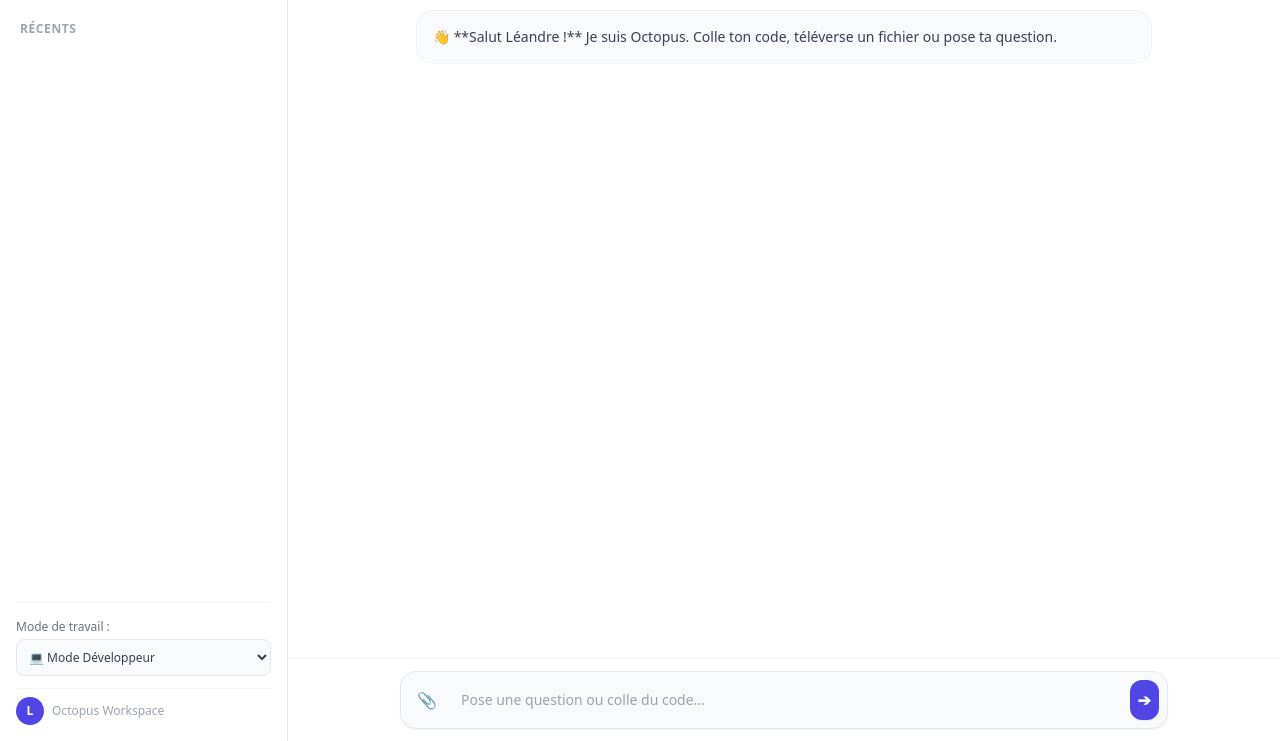
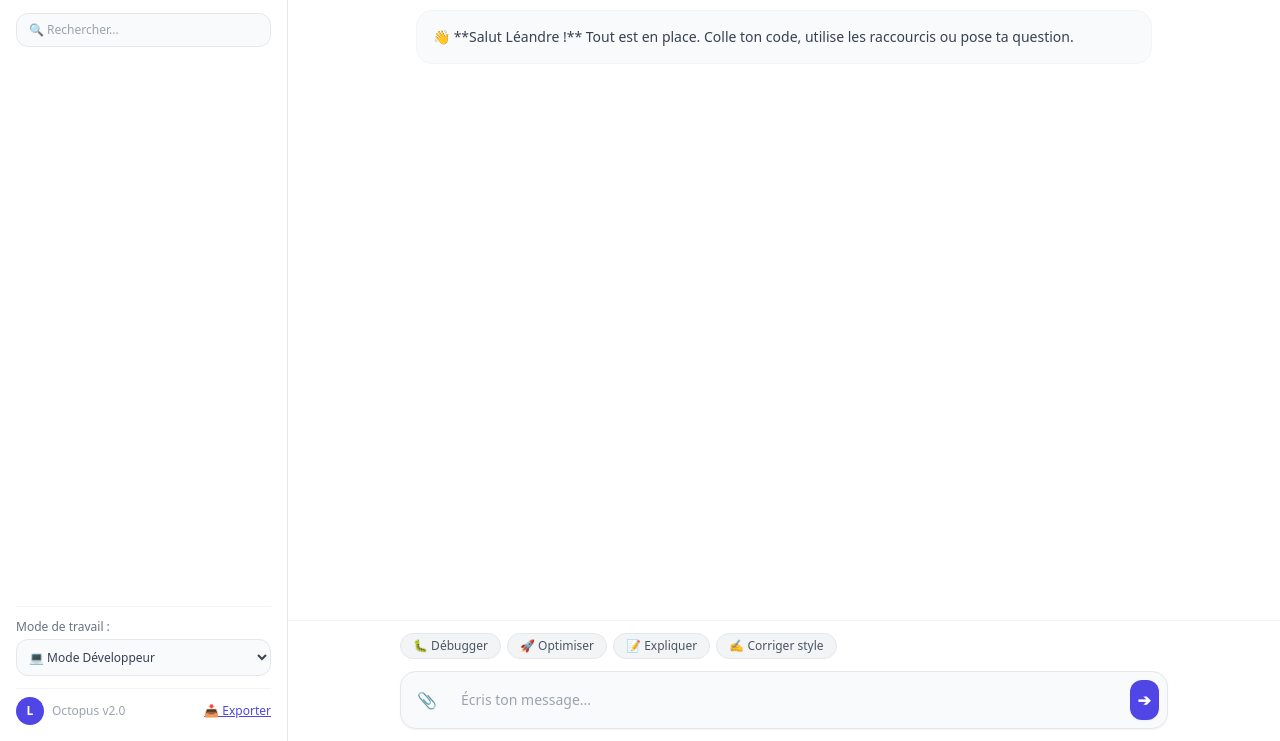
Before and after one commit to mj-boop7770/Octopus2, a plain HTML site: page index.html in a window 1280 px wide. Shown: the part 59-800 px from the top of the page. Drawn offline with nearby package versions, Linux system fonts and the light colour scheme.

Commit message:
Update index.html

```diff
--- a/index.html
+++ b/index.html
@@ -3,15 +3,14 @@
 <head>
   <meta charset="UTF-8">
   <meta name="viewport" content="width=device-width, initial-scale=1.0">
-  <title>Octopus AI</title>
+  <title>Octopus AI - Édition Ultime</title>
 
   <!-- Tailwind CSS -->
   <script src="https://cdn.tailwindcss.com"></script>
-  <!-- Prism.js Thème Clair pour la coloration syntaxique -->
+  <!-- Prism.js Coloration syntaxique -->
   <link rel="stylesheet" href="https://cdnjs.cloudflare.com/ajax/libs/prism/1.29.0/themes/prism.min.css">
 
   <style>
-    /* Animation pour le logo Octopus quand l'IA réfléchit */
     @keyframes pulse-tentacles {
       0%, 100% { transform: scale(1) rotate(0deg); opacity: 1; }
       50% { transform: scale(1.15) rotate(5deg); opacity: 0.8; }
@@ -22,42 +21,50 @@
     }
   </style>
 </head>
-<body class="bg-gray-50 text-gray-800 h-screen flex flex-col md:flex-row font-sans">
+<body class="bg-gray-50 text-gray-800 h-screen flex flex-col md:flex-row font-sans overflow-hidden">
 
-  <!-- OVERLAY MOBILE (Ferme le menu au clic à l'extérieur) -->
+  <!-- OVERLAY MOBILE -->
   <div id="sidebar-overlay" class="fixed inset-0 bg-black/40 z-20 hidden md:hidden"></div>
 
-  <!-- BARRE LATÉRALE (Desserte mobile & fixe sur Ordinateur) -->
+  <!-- BARRE LATÉRALE (Historique, Recherche, Modes) -->
   <aside id="sidebar" class="fixed md:static inset-y-0 left-0 w-72 bg-white border-r border-gray-200 p-4 z-30 transform -translate-x-full md:translate-x-0 transition-transform duration-200 flex flex-col justify-between shadow-lg md:shadow-none">
-    <div>
-      <!-- Entête Menu Mobile -->
-      <div class="flex items-center justify-between mb-6">
+    <div class="flex flex-col h-full">
+
+      <!-- Bouton Nouvelle discussion & Fermeture mobile -->
+      <div class="flex items-center justify-between mb-4 gap-2">
         <button id="new-chat-btn" class="flex-1 bg-gray-900 hover:bg-gray-800 text-white font-medium py-2.5 px-4 rounded-xl flex items-center justify-center gap-2 transition text-sm shadow-sm">
           <span>➕</span> Nouvelle discussion
         </button>
-        <button id="close-sidebar-btn" class="md:hidden ml-2 p-2 text-gray-500 hover:text-gray-800 text-xl">✕</button>
+        <button id="close-sidebar-btn" class="md:hidden p-2 text-gray-500 hover:text-gray-800 text-xl font-bold">✕</button>
       </div>
 
-      <!-- Section Navigation / Historique -->
-      <h2 class="text-xs font-semibold text-gray-400 uppercase tracking-wider mb-3 px-1">Récents</h2>
-      <div id="history-list" class="space-y-1 overflow-y-auto max-h-[60vh]">
-        <!-- Les conversations sauvegardées s'afficheront ici -->
+      <!-- Barre de recherche dans l'historique -->
+      <div class="mb-3">
+        <input type="text" id="search-history" placeholder="🔍 Rechercher..." class="w-full bg-gray-50 border border-gray-200 rounded-xl px-3 py-2 text-xs focus:outline-none focus:ring-2 focus:ring-indigo-500">
+      </div>
+
+      <!-- Liste des discussions récentes -->
+      <div class="flex-1 overflow-y-auto space-y-1 pr-1" id="history-list">
+        <!-- Historique injecté dynamiquement -->
       </div>
     </div>
 
-    <!-- Choix du Mode & Profil -->
-    <div class="border-t border-gray-100 pt-4 space-y-3">
+    <!-- Mode de travail & Profil -->
+    <div class="border-t border-gray-100 pt-3 space-y-3">
       <div>
         <label class="text-xs font-medium text-gray-500 block mb-1">Mode de travail :</label>
-        <select id="mode-select" class="w-full bg-gray-50 border border-gray-200 rounded-lg p-2 text-xs font-medium text-gray-700 focus:outline-none focus:ring-2 focus:ring-indigo-500">
+        <select id="mode-select" class="w-full bg-gray-50 border border-gray-200 rounded-xl p-2 text-xs font-medium text-gray-700 focus:outline-none focus:ring-2 focus:ring-indigo-500">
           <option value="code">💻 Mode Développeur</option>
           <option value="writing">✍️ Mode Rédaction</option>
           <option value="general">🧠 Mode Général</option>
         </select>
       </div>
-      <div class="text-xs text-gray-400 flex items-center gap-2 pt-2 border-t border-gray-100">
-        <div class="w-7 h-7 rounded-full bg-indigo-600 text-white flex items-center justify-center font-bold">L</div>
-        <span>Octopus Workspace</span>
+      <div class="text-xs text-gray-400 flex items-center justify-between pt-2 border-t border-gray-100">
+        <div class="flex items-center gap-2">
+          <div class="w-7 h-7 rounded-full bg-indigo-600 text-white flex items-center justify-center font-bold">L</div>
+          <span>Octopus v2.0</span>
+        </div>
+        <button id="export-chat-btn" class="text-indigo-600 hover:text-indigo-800 font-medium text-xs underline" title="Exporter la conversation">📥 Exporter</button>
       </div>
     </div>
   </aside>
@@ -65,14 +72,12 @@
   <!-- ZONE PRINCIPALE CHAT -->
   <main class="flex-1 flex flex-col h-full bg-white relative">
 
-    <!-- EN-TÊTE PRINCIPAL (Avec Bouton Menu Hamburger) -->
+    <!-- EN-TÊTE -->
     <header class="p-3 border-b border-gray-100 flex justify-between items-center bg-white sticky top-0 z-10">
       <div class="flex items-center gap-3">
-        <!-- Bouton Hamburger pour Mobile -->
         <button id="open-sidebar-btn" class="md:hidden p-2 text-gray-600 hover:bg-gray-100 rounded-lg">
           <svg class="w-6 h-6" fill="none" stroke="currentColor" viewBox="0 0 24 24"><path stroke-linecap="round" stroke-linejoin="round" stroke-width="2" d="M4 6h16M4 12h16M4 18h16"></path></svg>
         </button>
-
         <h1 class="text-base font-semibold text-gray-800 flex items-center gap-2">
           <span id="octopus-logo" class="text-xl">🐙</span> Octopus AI
         </h1>
@@ -83,37 +88,43 @@
     <!-- Zone de discussion -->
     <div id="chat-box" class="flex-1 overflow-y-auto p-4 space-y-4 max-w-3xl w-full mx-auto">
       <div class="bg-gray-50 p-4 rounded-2xl border border-gray-100 text-gray-700 text-sm">
-        👋 **Salut Léandre !** Je suis Octopus. Colle ton code, téléverse un fichier ou pose ta question.
+        👋 **Salut Léandre !** Tout est en place. Colle ton code, utilise les raccourcis ou pose ta question.
       </div>
     </div>
 
-    <!-- Zone de saisie d'input -->
+    <!-- ZONE DE SAISIE & SHORTCUTS RAPIDES -->
     <footer class="p-3 border-t border-gray-100 bg-white">
-      <form id="chat-form" class="max-w-3xl mx-auto flex flex-col gap-2">
+      <div class="max-w-3xl mx-auto flex flex-col gap-2">
 
-        <!-- Prévisualisation du fichier -->
+        <!-- Boutons de raccourcis rapides (Prompts instantanés) -->
+        <div class="flex gap-1.5 overflow-x-auto pb-1 text-xs no-scrollbar">
+          <button type="button" class="shortcut-btn bg-gray-100 hover:bg-indigo-50 hover:text-indigo-600 text-gray-600 px-3 py-1 rounded-full whitespace-nowrap transition border border-gray-200" data-prompt="🐛 Analyse ce code et trouve les bugs potentiels :">🐛 Débugger</button>
+          <button type="button" class="shortcut-btn bg-gray-100 hover:bg-indigo-50 hover:text-indigo-600 text-gray-600 px-3 py-1 rounded-full whitespace-nowrap transition border border-gray-200" data-prompt="🚀 Optimise ce code pour le rendre plus propre et rapide :">🚀 Optimiser</button>
+          <button type="button" class="shortcut-btn bg-gray-100 hover:bg-indigo-50 hover:text-indigo-600 text-gray-600 px-3 py-1 rounded-full whitespace-nowrap transition border border-gray-200" data-prompt="📝 Explique-moi ce code ligne par ligne en détail :">📝 Expliquer</button>
+          <button type="button" class="shortcut-btn bg-gray-100 hover:bg-indigo-50 hover:text-indigo-600 text-gray-600 px-3 py-1 rounded-full whitespace-nowrap transition border border-gray-200" data-prompt="✍️ Corrige, fluidifie et améliore le style de ce texte :">✍️ Corriger style</button>
+        </div>
+
+        <!-- Prévisualisation Fichier -->
         <div id="file-preview" class="hidden text-xs bg-indigo-50 text-indigo-700 p-2 rounded-lg flex justify-between items-center border border-indigo-100">
           <span id="file-name" class="font-medium truncate">fichier.txt</span>
           <button type="button" id="remove-file" class="text-red-500 hover:text-red-700 font-bold ml-2">✕</button>
         </div>
 
-        <div class="flex gap-2 items-center bg-gray-50 rounded-2xl p-2 border border-gray-200 focus-within:border-indigo-500 focus-within:bg-white transition shadow-sm">
+        <!-- Formulaire de saisie -->
+        <form id="chat-form" class="flex gap-2 items-center bg-gray-50 rounded-2xl p-2 border border-gray-200 focus-within:border-indigo-500 focus-within:bg-white transition shadow-sm">
 
-          <!-- Bouton Joindre Fichier -->
           <label for="file-input" class="cursor-pointer p-2 text-gray-400 hover:text-indigo-600 transition" title="Joindre un fichier">
             📎
             <input type="file" id="file-input" class="hidden" accept=".js,.py,.html,.css,.json,.txt,.md,image/*">
           </label>
 
-          <!-- Champ Texte -->
-          <textarea id="user-input" rows="1" placeholder="Pose une question ou colle du code..." class="flex-1 bg-transparent text-gray-800 text-sm focus:outline-none resize-none px-2 max-h-32"></textarea>
+          <textarea id="user-input" rows="1" placeholder="Écris ton message..." class="flex-1 bg-transparent text-gray-800 text-sm focus:outline-none resize-none px-2 max-h-32"></textarea>
 
-          <!-- Bouton Envoyer -->
           <button type="submit" class="bg-indigo-600 hover:bg-indigo-700 text-white p-2 rounded-xl transition font-bold shadow-sm">
             ➔
           </button>
-        </div>
-      </form>
+        </form>
+      </div>
     </footer>
 
   </main>
@@ -126,4 +137,4 @@
 
   <script src="app.js"></script>
 </body>
-  </html>
+            </html>
```
